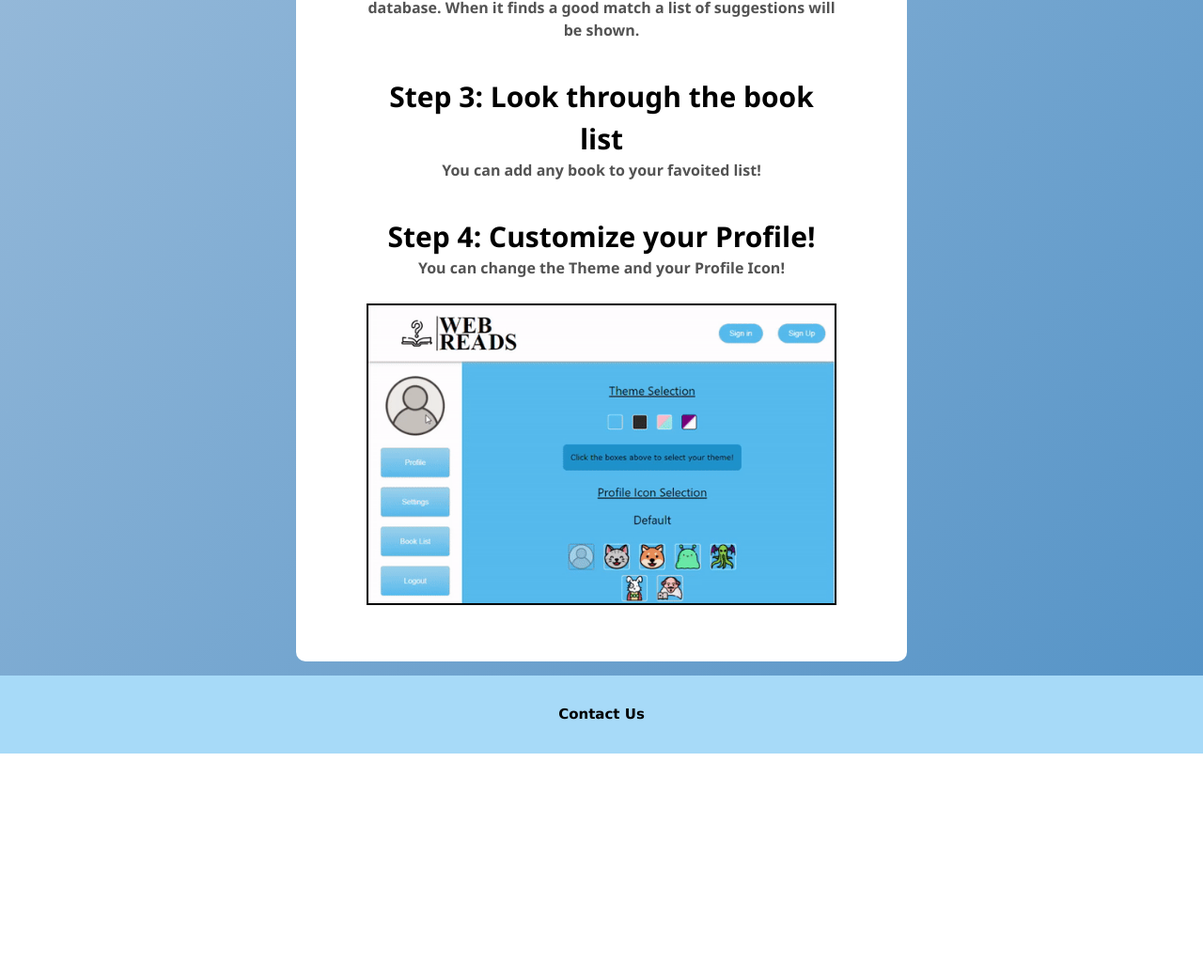
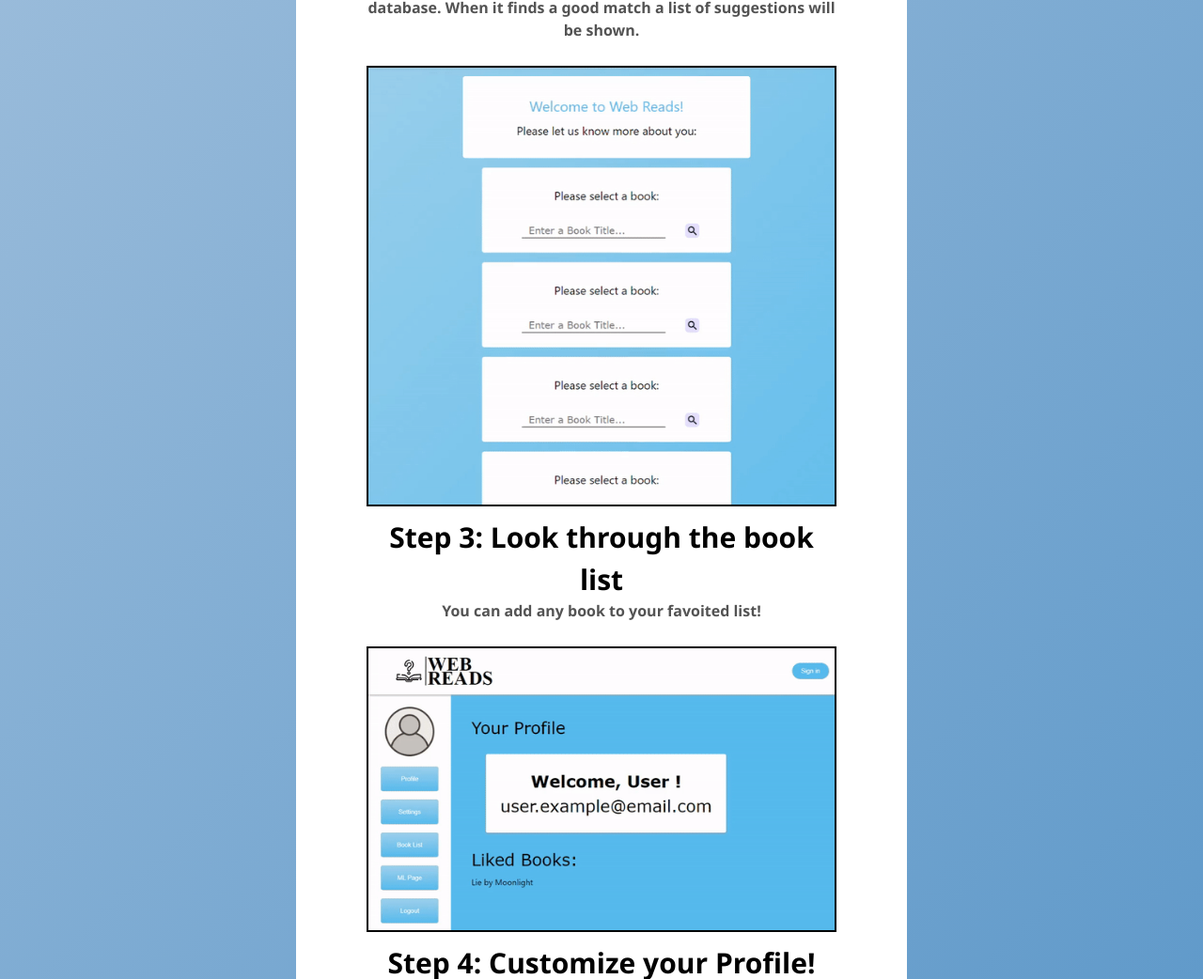
Before and after one commit to Serrin-Sage/Web-Reads, a React (Create React App) app: page / in a window 1280 px wide. Shown: the part 1476-2518 px from the top of the page at 94% size. Before the commit the page ends 2278 px from the top, so only its background shows below. Built offline with nearby package versions, Linux system fonts and the light colour scheme.

Commit message:
added How It Works gifs

```diff
--- a/src/Components/HowItWorks.js
+++ b/src/Components/HowItWorks.js
@@ -1,5 +1,8 @@
 import sign_up_gif from "../images/sign-up-click.gif"
 import theme_change from "../images/theme-change.gif"
+import survey_example from '../images/survey-example.gif'
+import book_list from '../images/book-list.gif'
+
 
 const HowItWorks = () => {
   return (
@@ -19,10 +22,12 @@ const HowItWorks = () => {
                   Our Algorithm takes the input from the survey and scans through our book database.
                   When it finds a good match a list of suggestions will be shown.</p>
               </h2>
+              <img src={survey_example} alt="survey-example gif" className="sign-up-gif"/>
               <h2 className="step-titles">
                 Step 3: Look through the book list
                 <p className="step-description">You can add any book to your favoited list!</p>
               </h2>
+              <img src={book_list} alt="book-list gif" className="sign-up-gif"/>
               <h2 className="step-titles">
                 Step 4: Customize your Profile!
                 <p className="step-description">You can change the Theme and your Profile Icon!</p>
```
Also changed, not shown: src/images/book-list.gif (added), src/images/survey-example.gif (added).
